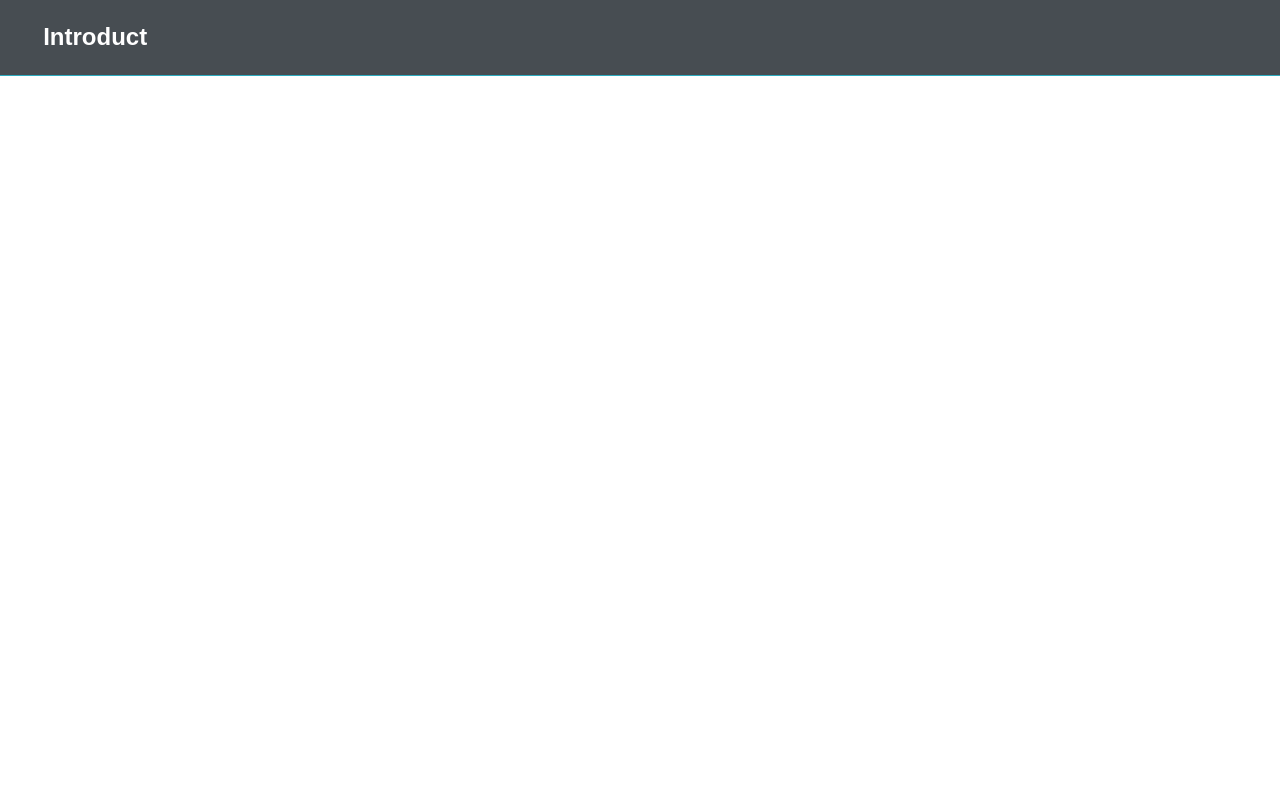
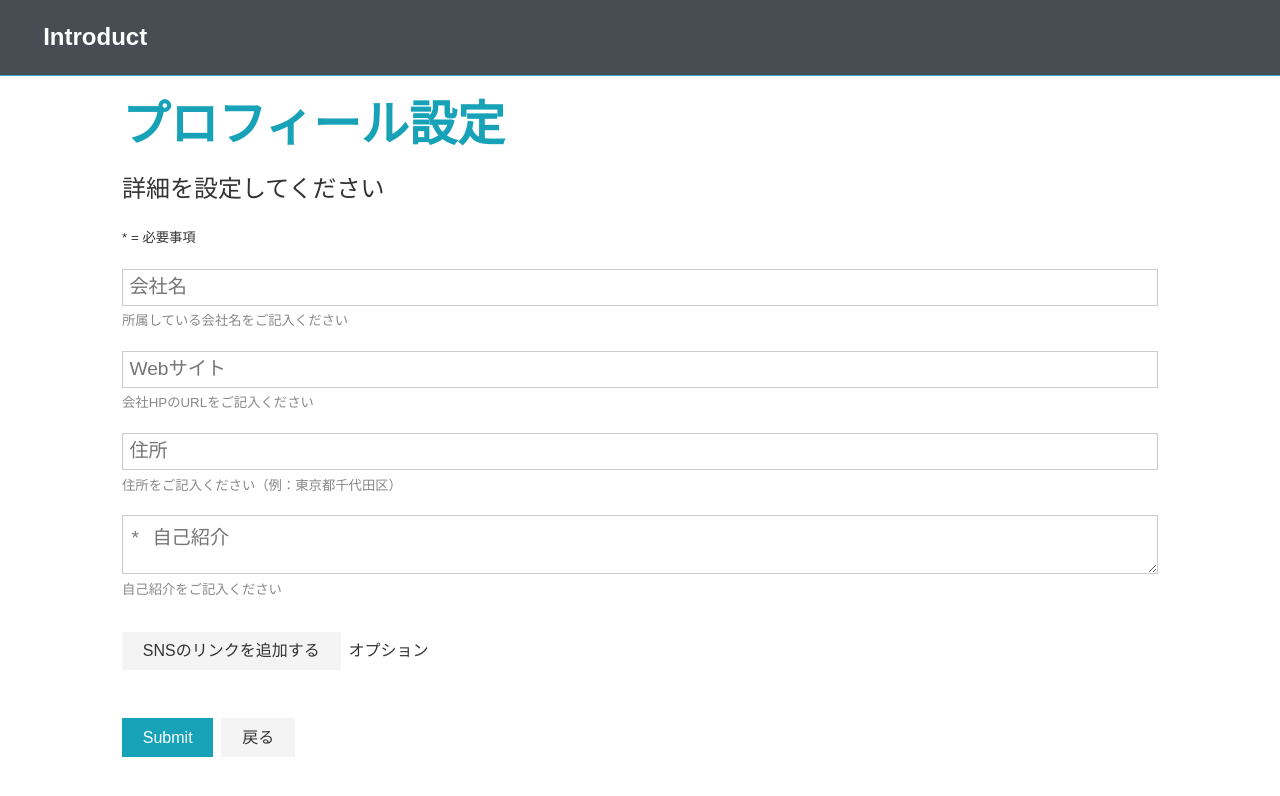
Before and after one commit to tk1351/introduct, a React app in the folder frontend/: page /create-profile in a window 1280 px wide. Shown: the top 796 px of the page. Built offline with nearby package versions, Linux system fonts and the light colour scheme; no server answers; the HTML template or start-up script is replaced by a standard one.

Commit message:
created profile form

```diff
--- a/frontend/src/components/App.tsx
+++ b/frontend/src/components/App.tsx
@@ -10,6 +10,7 @@ import Register from './auth/Register'
 import Login from './auth/Login'
 import PrivateRoute from './routing/PrivateRoute'
 import Dashboard from './dashboard/Dashboard'
+import CreateProfile from './profile-form/CreateProfile'
 
 import '../App.css'
 
@@ -39,6 +40,11 @@ const App: FC = () => {
             <Route exact path="/register" component={Register} />
             <Route exact path="/login" component={Login} />
             <PrivateRoute exact path="/dashboard" component={Dashboard} />
+            <PrivateRoute
+              exact
+              path="/create-profile"
+              component={CreateProfile}
+            />
           </Switch>
         </section>
       </Fragment>
--- a/frontend/src/components/dashboard/Dashboard.tsx
+++ b/frontend/src/components/dashboard/Dashboard.tsx
@@ -36,6 +36,7 @@ const Dashboard: FC = () => {
           <h1 className="large text-primary">Dashboard</h1>
           <p className="lead" arial-label="lead">
             <i className="fas fa-user">
+              {' '}
               ようこそ {authUser && authUser.name} さん
             </i>
           </p>
--- /dev/null
+++ b/frontend/src/components/profile-form/CreateProfile.tsx
@@ -0,0 +1,161 @@
+import React, { FC, useState, Fragment } from 'react'
+
+const CreateProfile: FC = () => {
+  const [formData, setFormData] = useState({
+    company: '',
+    website: '',
+    location: '',
+    bio: '',
+    twitter: '',
+    facebook: '',
+    linkedin: '',
+    instagram: '',
+    youtube: '',
+  })
+  const [displaySocialInputs, toggleSocialInputs] = useState(false)
+
+  const {
+    company,
+    website,
+    location,
+    bio,
+    twitter,
+    facebook,
+    linkedin,
+    instagram,
+    youtube,
+  } = formData
+
+  const onChange = (
+    e:
+      | React.ChangeEvent<HTMLInputElement>
+      | React.ChangeEvent<HTMLTextAreaElement>
+  ) => {
+    setFormData({ ...formData, [e.target.name]: e.target.value })
+  }
+  return (
+    <Fragment>
+      <h1 className="large text-primary">プロフィール設定</h1>
+      <p className="lead">
+        <i className="fas fa-user"></i> 詳細を設定してください
+      </p>
+      <small>* = 必要事項</small>
+      <form className="form">
+        <div className="form-group">
+          <input
+            type="text"
+            placeholder="会社名"
+            name="company"
+            value={company}
+            onChange={(e) => onChange(e)}
+          />
+          <small className="form-text">
+            所属している会社名をご記入ください
+          </small>
+        </div>
+        <div className="form-group">
+          <input
+            type="text"
+            placeholder="Webサイト"
+            name="website"
+            value={website}
+            onChange={(e) => onChange(e)}
+          />
+          <small className="form-text">会社HPのURLをご記入ください</small>
+        </div>
+        <div className="form-group">
+          <input
+            type="text"
+            placeholder="住所"
+            name="location"
+            value={location}
+            onChange={(e) => onChange(e)}
+          />
+          <small className="form-text">
+            住所をご記入ください（例：東京都千代田区）
+          </small>
+        </div>
+        <div className="form-group">
+          <textarea
+            name="bio"
+            placeholder="* 自己紹介"
+            value={bio}
+            onChange={(e) => onChange(e)}
+          ></textarea>
+          <small className="form-text">自己紹介をご記入ください</small>
+        </div>
+        <div className="my-2">
+          <button
+            type="button"
+            className="btn btn-light"
+            onClick={() => toggleSocialInputs(!displaySocialInputs)}
+          >
+            SNSのリンクを追加する
+          </button>
+          <span>オプション</span>
+        </div>
+
+        {displaySocialInputs && (
+          <Fragment>
+            <div className="form-group social-input">
+              <i className="fab fa-twitter fa-2x"></i>
+              <input
+                type="text"
+                placeholder="Twitter URL"
+                name="twitter"
+                value={twitter}
+                onChange={(e) => onChange(e)}
+              />
+            </div>
+            <div className="form-group social-input">
+              <i className="fab fa-facebook fa-2x"></i>
+              <input
+                type="text"
+                placeholder="Facebook URL"
+                name="facebook"
+                value={facebook}
+                onChange={(e) => onChange(e)}
+              />
+            </div>
+            <div className="form-group social-input">
+              <i className="fab fa-linkedin fa-2x"></i>
+              <input
+                type="text"
+                placeholder="Linkedin URL"
+                name="linkedin"
+                value={linkedin}
+                onChange={(e) => onChange(e)}
+              />
+            </div>
+            <div className="form-group social-input">
+              <i className="fab fa-instagram fa-2x"></i>
+              <input
+                type="text"
+                placeholder="Instagram URL"
+                name="instagram"
+                value={instagram}
+                onChange={(e) => onChange(e)}
+              />
+            </div>
+            <div className="form-group social-input">
+              <i className="fab fa-youtube fa-2x"></i>
+              <input
+                type="text"
+                placeholder="Youtube URL"
+                name="youtube"
+                value={youtube}
+                onChange={(e) => onChange(e)}
+              />
+            </div>
+          </Fragment>
+        )}
+        <input type="submit" className="btn btn-primary my-1" />
+        <a href="dashboard.html" className="btn btn-light my-1">
+          戻る
+        </a>
+      </form>
+    </Fragment>
+  )
+}
+
+export default CreateProfile
```
